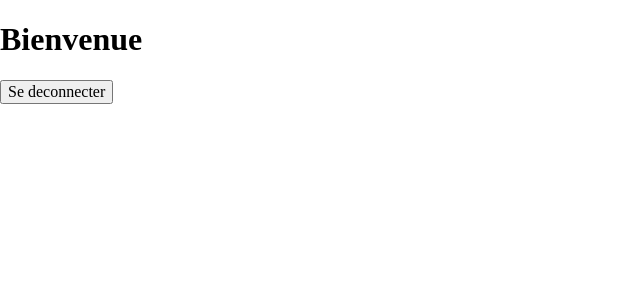
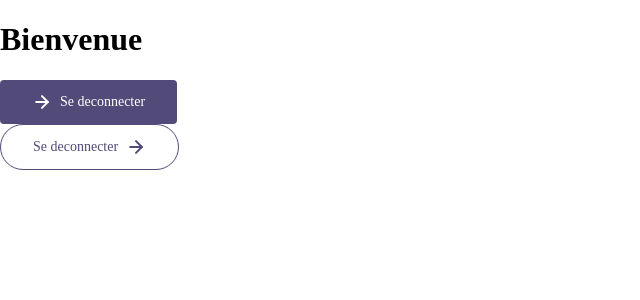
Before and after one commit to tlugat/iot-solution-hetic, a React (Create React App) app: page / in a window 1280 px wide. Shown: the top 300 px of the page, without its empty margins (0-640 px from the left). Built offline with nearby package versions, Linux system fonts and the light colour scheme; sample sign-in values are in the browser's storage.

Commit message:
Primary/secondary button components

```diff
--- /dev/null
+++ b/src/app/commons/buttons/Primary/PrimaryBtn.module.scss
@@ -0,0 +1,19 @@
+@import "src/app/styles/_global.scss";
+
+.button {
+  @include d-flex(row, center, center, .5rem);
+  border: none;
+  padding: 12px 32px;
+  border-radius: $border-radius-small;
+  font-size: $button-fs;
+  background: $primary;
+  color: #fff;
+
+  span.right {
+    order:-1;
+  }
+}
+
+.rounded {
+  border-radius: 50px;
+}
--- /dev/null
+++ b/src/app/commons/buttons/Primary/PrymaryBtn.js
@@ -0,0 +1,27 @@
+import styles from "./PrimaryBtn.module.scss";
+
+
+const arrow_logo = (
+  <svg width="20" height="20" viewBox="0 0 20 20" fill="none" xmlns="http://www.w3.org/2000/svg">
+    <path d="M4.16602 10H15.8327" stroke="white" strokeWidth="2" strokeLinecap="round" strokeLinejoin="round"/>
+    <path d="M10 4.16699L15.8333 10.0003L10 15.8337" stroke="white" strokeWidth="2" strokeLinecap="round" strokeLinejoin="round"/>
+  </svg>
+
+)
+
+function PrymaryBtn({value, rounded, method, arrow}) {
+  return (
+    <button
+    className={`${styles.button} ${rounded ? styles.rounded : ""}`}
+    onClick={(e) => {
+      e.preventDefault();
+      method();
+    }}
+    >
+      {arrow && arrow_logo}
+      <span className={arrow === "right" ? styles.right : ""}>{value}</span>
+    </button>
+  )
+}
+
+export default PrymaryBtn
--- /dev/null
+++ b/src/app/commons/buttons/Secondary/SecondaryBtn.js
@@ -0,0 +1,28 @@
+import styles from "./SecondaryBtn.module.scss";
+
+
+
+const arrow_logo = (
+  <svg width="20" height="20" viewBox="0 0 20 20" fill="none" xmlns="http://www.w3.org/2000/svg">
+    <path d="M4.16602 10H15.8327" stroke="#524A79" strokeWidth="2" strokeLinecap="round" strokeLinejoin="round"/>
+    <path d="M10 4.16699L15.8333 10.0003L10 15.8337" stroke="#524A79" strokeWidth="2" strokeLinecap="round" strokeLinejoin="round"/>
+  </svg>
+
+)
+
+function SecondaryBtn({value, rounded, method, arrow}) {
+  return (
+    <button
+    className={`${styles.button} ${rounded ? styles.rounded : ""}`}
+    onClick={(e) => {
+      e.preventDefault();
+      method();
+    }}
+    >
+      {arrow && arrow_logo}
+      <span className={arrow === "right" ? styles.right : ""}>{value}</span>
+    </button>
+  )
+}
+
+export default SecondaryBtn
--- /dev/null
+++ b/src/app/commons/buttons/Secondary/SecondaryBtn.module.scss
@@ -0,0 +1,18 @@
+@import "src/app/styles/_global.scss";
+
+.button {
+  @include d-flex(row, center, center, .5rem);
+  border: solid 1px $primary;
+  padding: 12px 32px;
+  border-radius: $border-radius-small;
+  font-size: $button-fs;
+  background: #fff;
+  color: $primary;
+  span.right {
+    order:-1;
+  }
+}
+
+.rounded {
+  border-radius: 50px;
+}
--- a/src/app/hooks/useAuth.js
+++ b/src/app/hooks/useAuth.js
@@ -1,6 +1,5 @@
 import React, { useState, useEffect, useContext, createContext } from "react";
 import axios from "axios";
-import authService from "app/services/auth/auth-service";
 
 const API_URL = "https://iot-project-hetic.herokuapp.com/api/user/";
 
--- a/src/app/pages/Home/Home.js
+++ b/src/app/pages/Home/Home.js
@@ -1,5 +1,6 @@
 import {useAuth} from "app/hooks/useAuth";
-
+import PrimaryBtn from "app/commons/buttons/Primary/PrymaryBtn";
+import SecondaryBtn from "app/commons/buttons/Secondary/SecondaryBtn";
 import styles from './Home.module.scss';
 
 function Home() {
@@ -9,7 +10,8 @@ function Home() {
   return (
     <div className={styles.container}>
       <h1>Bienvenue {auth.user.name}</h1>
-      <button onClick={() => auth.logout()}>Se deconnecter</button>
+      <PrimaryBtn arrow value="Se deconnecter" method={auth.logout}>Se deconnecter</PrimaryBtn>
+      <SecondaryBtn arrow="right" rounded value="Se deconnecter" method={auth.logout}>Se deconnecter</SecondaryBtn>
     </div>
   )
 }
--- a/src/app/services/auth/auth-service.js
+++ /dev/null
@@ -1,36 +0,0 @@
-import axios from "axios";
-
-const API_URL = "https://iot-project-hetic.herokuapp.com/api/user/";
-
-const register = async (name, lastName, email, password, confirmPassword) => {
-  return axios.post(API_URL + "register", {
-    name,
-    lastName,
-    email,
-    password,
-    confirmPassword
-  })
-};
-
-const login = async (email, password) => {
-  return axios
-    .post(API_URL + "login", {
-      email,
-      password,
-    })
-};
-
-const logout = () => {
-  localStorage.removeItem("user");
-};
-
-const getCurrentUser = () => {
-  return JSON.parse(localStorage.getItem("user"));
-};
-
-export default {
-  register,
-  login,
-  logout,
-  getCurrentUser,
-};
```
Also changed, not shown: src/app/services/auth/auth-header.js (deleted, +0 -10 lines), src/app/services/auth/user-service.js (deleted, +0 -27 lines).
